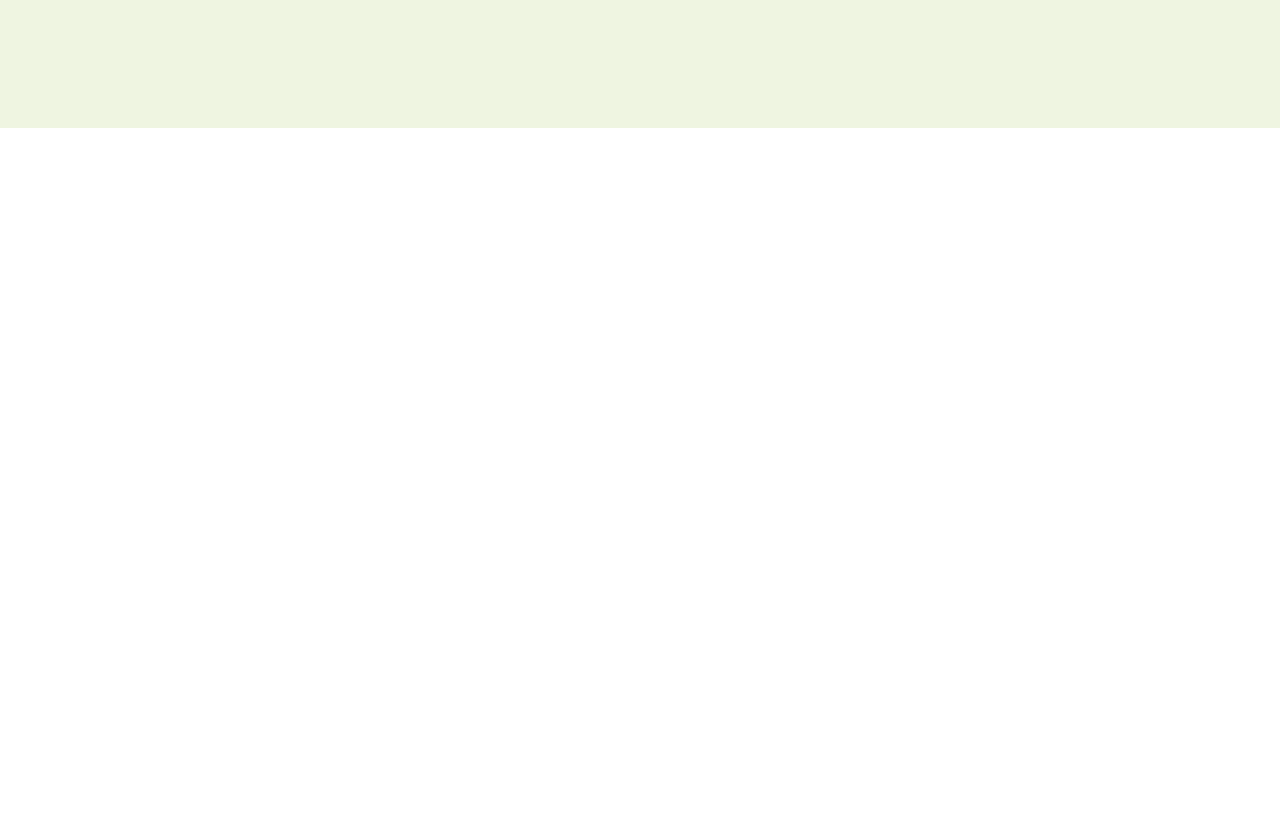
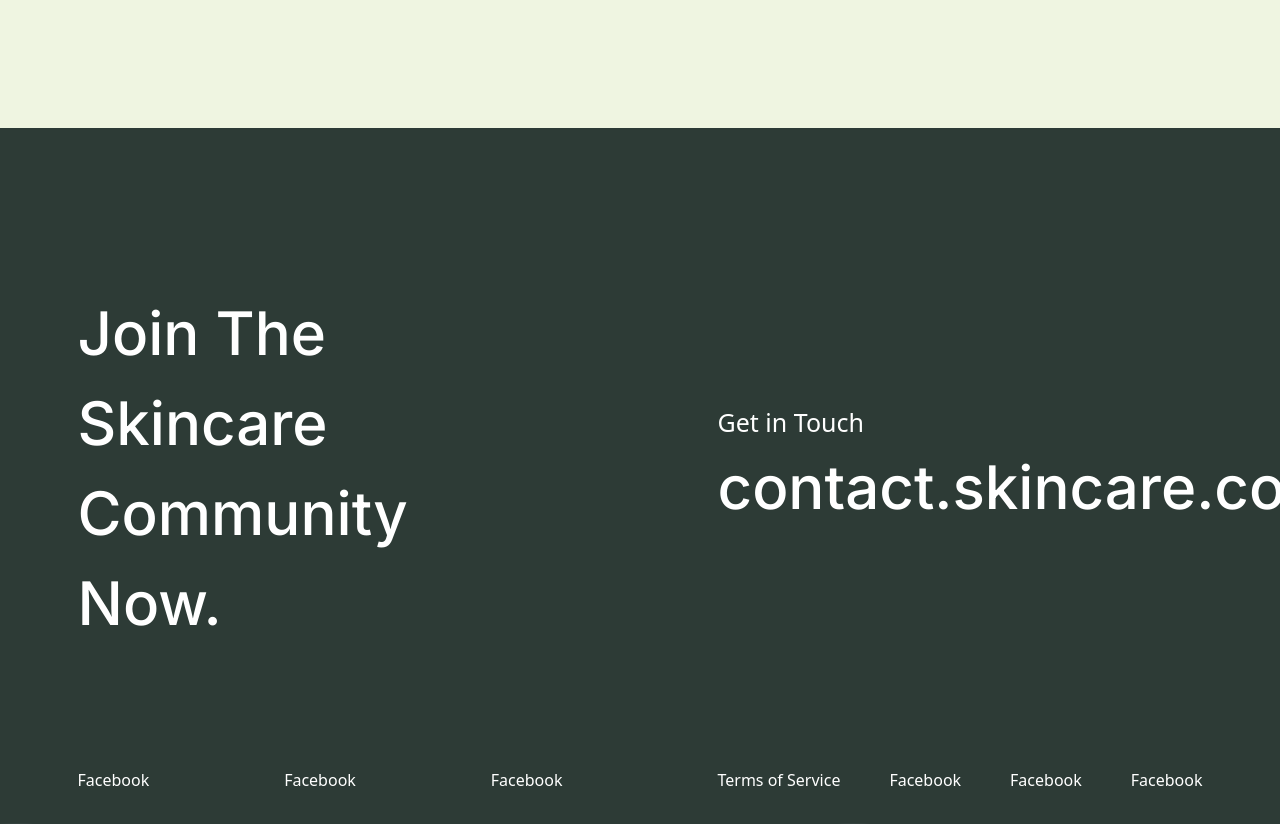
Before and after one commit to Dipto842/Skincare, a React (Vite) app: page / in a window 1280 px wide. Shown: the part 660-1484 px from the top of the page. Before the commit the page ends 812 px from the top, so only its background shows below. Built offline with nearby package versions, Linux system fonts and the light colour scheme.

Commit message:
add footer

```diff
--- a/src/Commnet/Footer.jsx
+++ b/src/Commnet/Footer.jsx
@@ -2,8 +2,60 @@ import React from 'react';
 
 const Footer = () => {
     return (
-        <div>
+        <div className='mb-32'>
+            <div className='bg-[#2D3B36] w-full h-[700px] overflow-hidden mb-20 '>
+<div className='flex items-center justify-around'>
+{/* left */}
+<div>
+<h1 className='font lg:text-[60px] text-white lg:mt-40 lg:w-[485px]'>Join The Skincare
+Community Now.</h1>
 
+
+
+</div>
+
+
+{/* right */}
+<div>
+<p className='font-normal text-white lg:text-[25px] lg:mt-40 lg:w-[173px]'>Get in Touch</p>
+    <h1 className='font  lg:text-[60px] text-white lg:mt-0 lg:w-[485px]'>contact.skincare.com</h1>
+
+
+</div>
+
+
+
+
+
+
+</div>
+
+{/* sosal  */}
+<div className='flex items-center justify-around mt-20'>
+    <div className='flex items-center justify-between text-white mt-10 lg:w-[485px] '>
+    <a href="/">Facebook</a>
+    <a href="/">Facebook</a>
+    <a href="/">Facebook</a>
+</div>
+
+ <div className='flex items-center justify-between text-white mt-10 lg:w-[485px] '>
+     <a href="">Terms of Service</a>
+      <a href="/">Facebook</a>
+      <a href="/">Facebook</a>
+      <a href="/">Facebook</a>
+   </div>
+
+
+</div>
+
+
+
+                <h1 className='text-[339px]   -left-[6rem] text-[#34423e]  -top-[6rem] lg:relative  font_bold_700'>
+
+                    SKINCARE
+                </h1>
+
+            </div>
         </div>
     );
 };
--- a/src/Maine.jsx
+++ b/src/Maine.jsx
@@ -1,5 +1,6 @@
 import { Outlet } from "react-router-dom";
 import Navbar from "./Commnet/Navbar";
+import Footer from "./Commnet/Footer";
 
 
 const Maine = () => {
@@ -7,6 +8,7 @@ const Maine = () => {
         <div>
 <Navbar></Navbar>
             <Outlet></Outlet>
+            <Footer></Footer>
         </div>
     );
 };
--- a/src/Style/Style.css
+++ b/src/Style/Style.css
@@ -23,4 +23,5 @@
   font-optical-sizing: auto;
   font-weight: 700;
   font-style: normal;
+
 }
```
